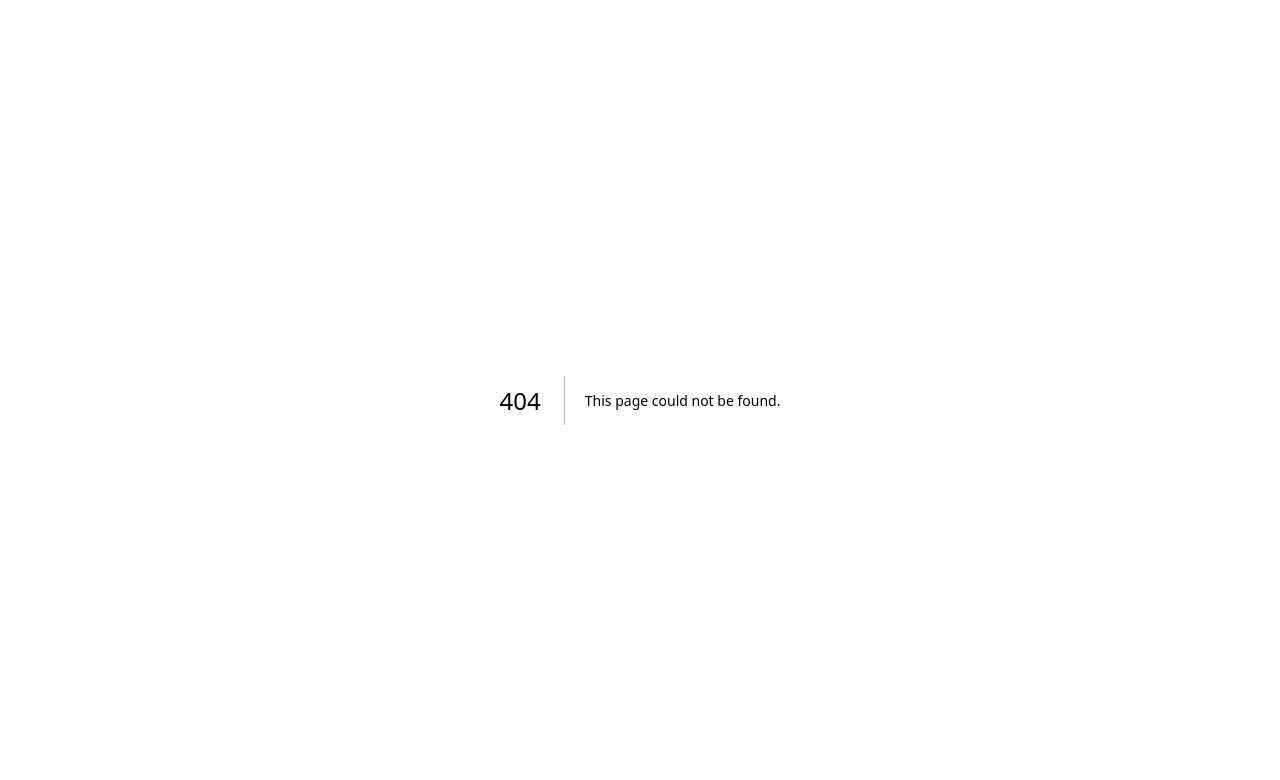
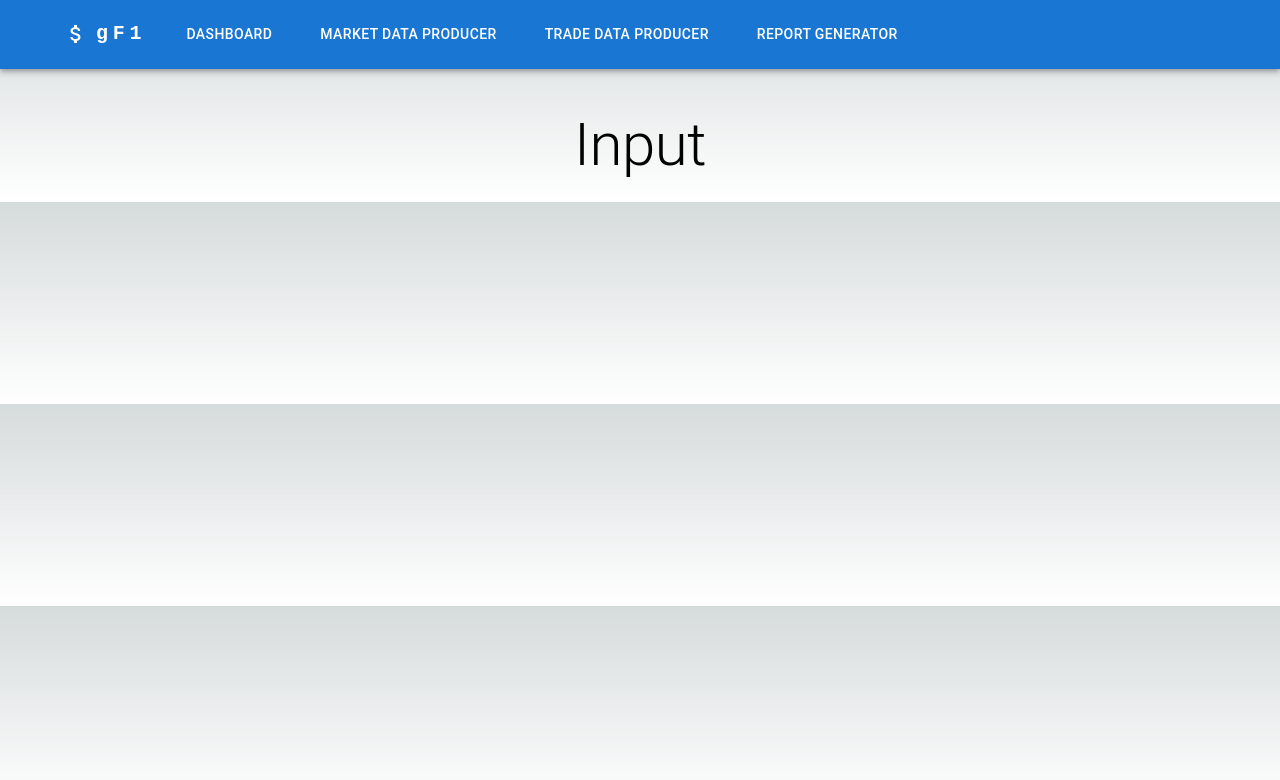
Before and after one commit to digudiguding/boa-next, a Next.js app: page /input in a window 1280 px wide. Before the commit this address had no page. Shown: the top 780 px of the page. Built offline with nearby package versions, Linux system fonts and the light colour scheme.

Commit message:
input page

```diff
--- /dev/null
+++ b/app/input/page.tsx
@@ -0,0 +1,16 @@
+"use client"
+
+import * as React from 'react';
+import { Typography } from '@mui/material';
+import Layout from '../../components/Layout'
+
+export default function InputPage() {
+    return (
+      <Layout>
+      <Typography variant="h2" pt={5} align={'center'} gutterBottom>
+        Input
+      </Typography>
+
+      </Layout>
+    )
+  }
```
